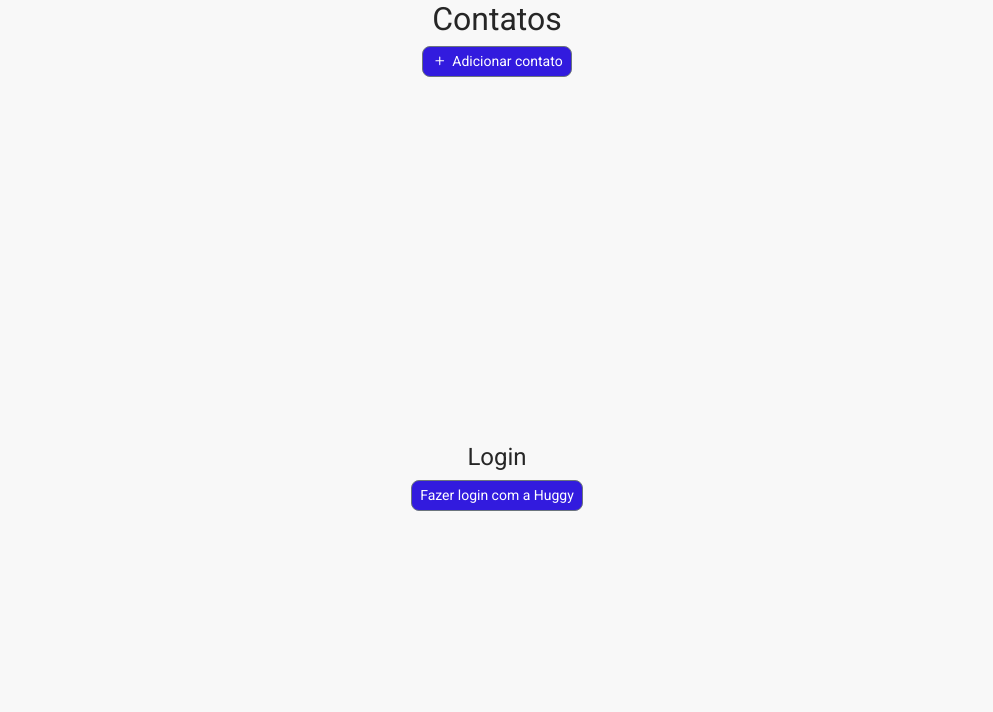
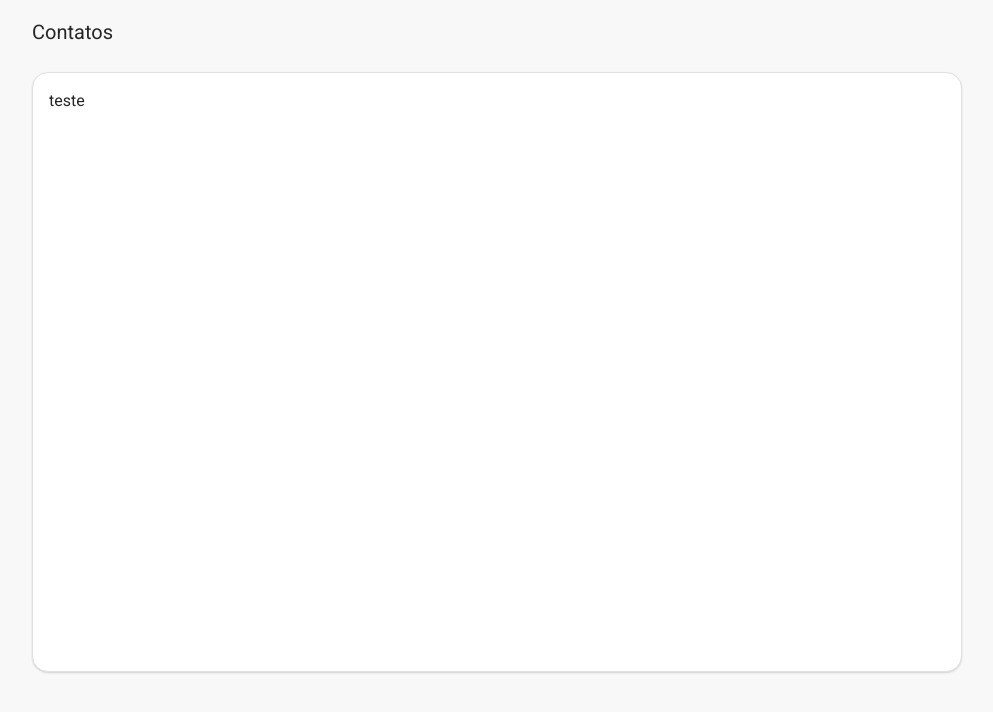
Before and after one commit to wsbittencourt/desafio-huggy, a Vue app: page /#/Dashboard in a window 1280 px wide. Shown: the top 712 px of the page, without its empty margins (143-1136 px from the left). Built offline with nearby package versions, Linux system fonts and the light colour scheme.

Commit message:
Dashboard (em construção) e refatoração no código.

```diff
--- a/src/App.vue
+++ b/src/App.vue
@@ -1,18 +1,14 @@
 <template>
   <div id="app">
     <router-view></router-view>
-    <Login/>
   </div>
 </template>
 
 <script>
-import Login from './components/Login.vue'
 
 export default {
   name: 'App',
-  components: {
-    Login
-  }
+
 }
 </script>
 
@@ -23,7 +19,6 @@ export default {
   font-family: 'Roboto', sans-serif;
   -webkit-font-smoothing: antialiased;
   -moz-osx-font-smoothing: grayscale;
-  text-align: center;
   color: #262626;
   background-color: #F8F8F8;
 }
--- a/src/components/ButtonLogin.vue
+++ b/src/components/ButtonLogin.vue
@@ -5,16 +5,14 @@
 </template>
 
 <script>
-
-
 export default {
-    name: 'ButtonLogin',
-    methods: {
-      login(){
-        this.$router.push('Dashboard')
-      },
+  name: "ButtonLogin",
+  methods: {
+    login() {
+      this.$router.push("Dashboard");
     },
-}
+  },
+};
 </script>
 
 <style scoped>
--- a/src/components/Login.vue
+++ b/src/components/Login.vue
@@ -3,36 +3,35 @@
     <b-row class="vh-100 text-center" align-v="center">
       <b-col align-h="center">
         <h1>Login</h1>
-        <ButtonLogin/>
+        <ButtonLogin />
       </b-col>
     </b-row>
   </b-container>
 </template>
 
 <script>
-
-import ButtonLogin from './ButtonLogin.vue'
+import ButtonLogin from "./ButtonLogin.vue";
 
 export default {
-  name: 'Login',
+  name: "Login",
   components: {
     ButtonLogin,
   },
-}
+};
 </script>
 
 <style scoped>
-  /* @import url('https://fonts.googleapis.com/css2?family=Roboto&display=swap');
+/* @import url('https://fonts.googleapis.com/css2?family=Roboto&display=swap');
 
     body{
         font-family: 'Roboto', sans-serif;
     }  */
-    #login-container{
-      background-color: #F8F8F8;
-    }
-    h1{
-      font-size: 24px;
-      color: #262626;
-    }
-
+#login-container {
+  background-color: #f8f8f8;
+  text-align: center;
+}
+h1 {
+  font-size: 24px;
+  color: #262626;
+}
 </style>
--- a/src/components/dashboard/AddContact.vue
+++ b/src/components/dashboard/AddContact.vue
@@ -5,18 +5,17 @@
 </template>
 
 <script>
-
 export default {
-    name: 'AddContact',
-}
+  name: "AddContact",
+};
 </script>
 
 <style scoped>
-    @import url('https://fonts.googleapis.com/css2?family=Roboto&display=swap');
+@import url("https://fonts.googleapis.com/css2?family=Roboto&display=swap");
 
-    #btn{
-        font-family: 'Roboto', sans-serif;
-        background-color: #321BDE;
+#btn {
+  font-family: "Roboto", sans-serif;
+  background-color: #321bde;
   font-size: 14px;
   border-radius: 8px;
 }
--- a/src/components/dashboard/ContactList.vue
+++ b/src/components/dashboard/ContactList.vue
@@ -1,21 +1,18 @@
 <template>
-    <div>
-        <AddContact/>
-    </div>
 </template>
 
 <script>
-import AddContact from './AddContact'
+// import AddContact from "./AddContact";
 
 export default {
-    name: 'ContactList',
-    created: function(){
-        //Carregar a lista de contatos aqui!
-    },
-    components: {
-        AddContact,
-    },
-}
+  name: "ContactList",
+  created: function () {
+    //Carregar a lista de contatos aqui!
+  },
+  // components: {
+  //   AddContact,
+  // },
+};
 </script>
 
 <style scoped>
--- a/src/components/dashboard/Dashboard.vue
+++ b/src/components/dashboard/Dashboard.vue
@@ -1,21 +1,70 @@
 <template>
-    <div>
-        <h2>Contatos</h2>
-        <ContactList/>
-    </div>
+  <b-container class="vh-100" id="container">
+    <b-col md="10" sm="8" offset-md="1">
+      <h2>Contatos</h2>
+      <b-card id="box"> teste </b-card>
+    </b-col>
+  </b-container>
 </template>
 
 <script>
-import ContactList from './ContactList'
+// import ContactList from "./ContactList";
 
-export default{
-    name: 'Dashboard',
-    components: {
-        ContactList,
-    },
-}
+export default {
+  name: "Dashboard",
+  components: {
+    // ContactList,
+  },
+  beforeCreate() {
+    document.querySelector("body").setAttribute("style", "background:#f8f8f8");
+  },
+  beforeDestroy() {
+    document.querySelector("body").setAttribute("style", "");
+  },
+};
 </script>
 
 <style scoped>
+h2 {
+  font-size: 20px;
+  line-height: 28px;
+  display: flex;
+  align-items: center;
+  padding-top: 18px;
+}
+#box {
+  display: flex;
+  flex-direction: column;
+  align-items: flex-start;
+  padding: 0px;
+  margin-bottom: 32px;
 
+  top: 18px;
+
+  background: #ffffff;
+
+  border: 1px solid #e1e1e1;
+  box-sizing: border-box;
+
+  box-shadow: 0px 1px 2px rgba(0, 0, 0, 0.15);
+  border-radius: 16px;
+}
+
+@media (min-width: 992px) {
+  #box {
+    height: 928px;
+  }
+}
+
+@media (min-width: 768px) {
+  #box {
+    height: 600px;
+  }
+}
+
+@media (max-width: 767px) {
+  #box {
+    height: 400px;
+  }
+}
 </style>
```
Also changed, not shown: src/main.js (+6 -1 lines), src/assets/book.png (added). Lines whose indentation alone changed are shown as unchanged.
